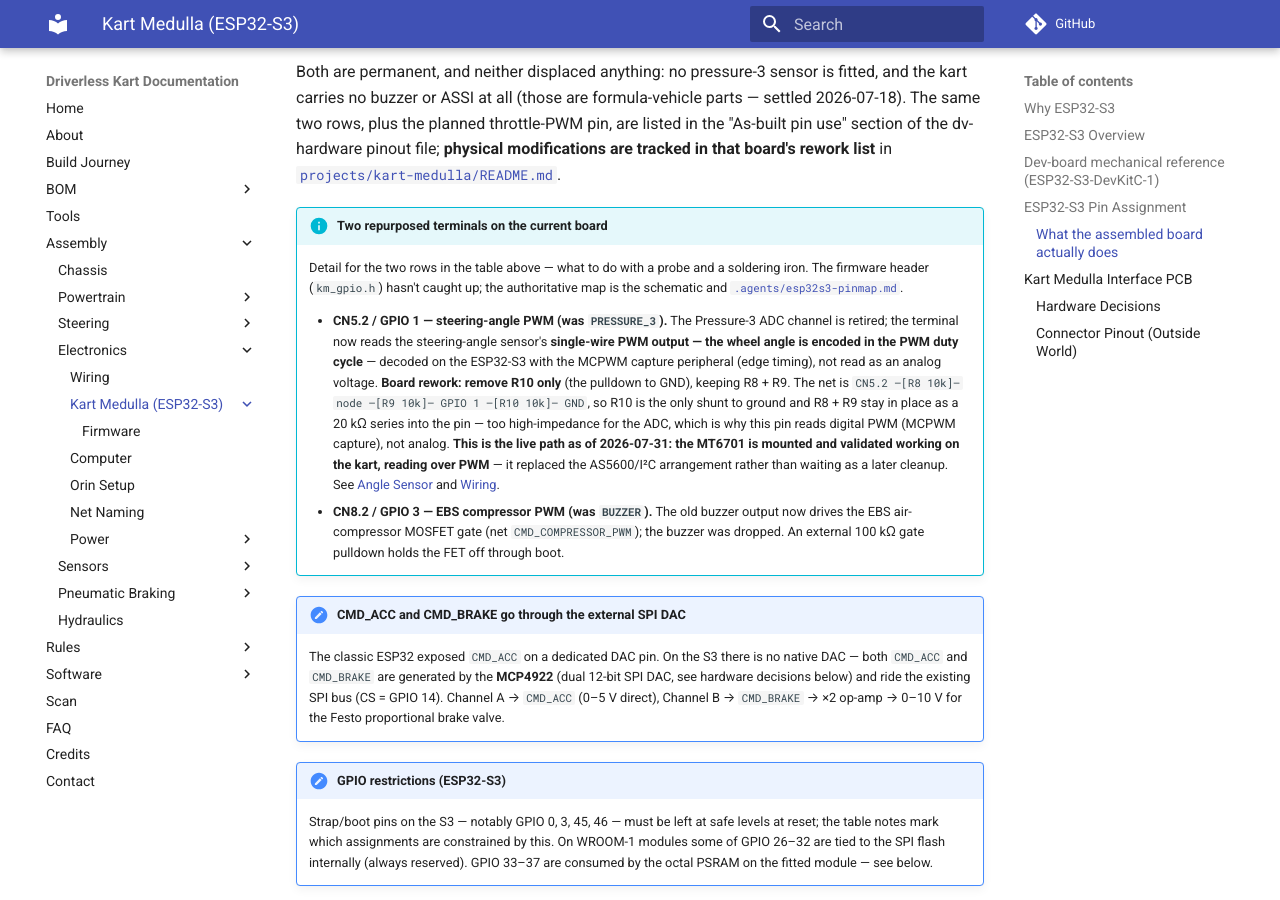
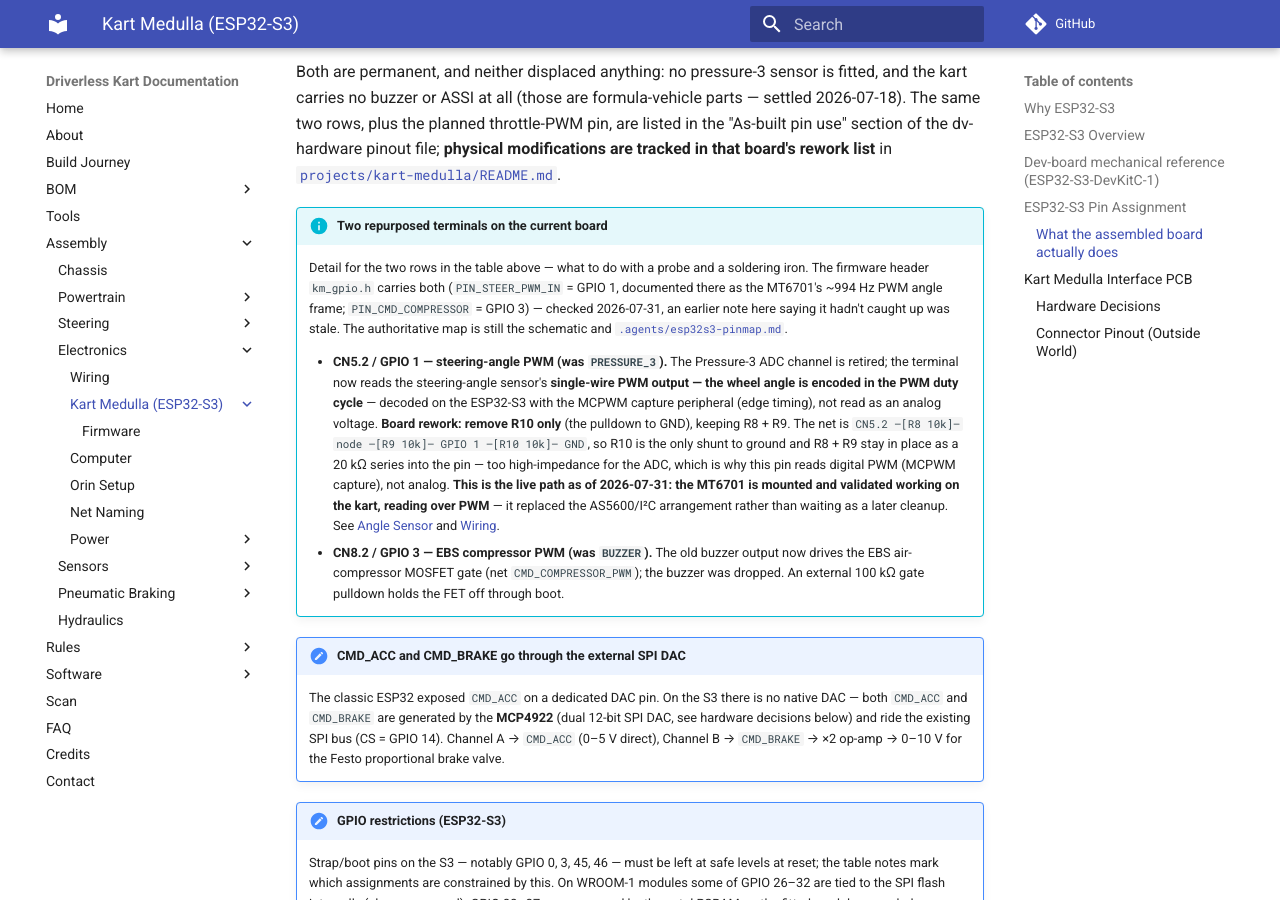
Before and after one commit to UM-Driverless/kart_docs, an MkDocs documentation site: the page built from docs/assembly/electronics/kart-medulla/index.md, in a window 1280 px wide and 900 px high, scrolled down 3140 px. Built offline with MkDocs 1.6.1 and Material for MkDocs 9.7.7, drawn with Linux system fonts in a browser that asks for light colours; comment, search, counter and statistics services are not loaded.

Commit message:
medulla: the firmware header already has both repurposed pins
The page claimed km_gpio.h hadn't caught up with the GPIO 1 / GPIO 3
reassignments. It has: PIN_STEER_PWM_IN is GPIO 1, annotated with the MT6701's
~994 Hz PWM angle frame, and PIN_CMD_COMPRESSOR is GPIO 3 on the ex-BUZZER net.

```diff
--- a/docs/assembly/electronics/kart-medulla/index.md
+++ b/docs/assembly/electronics/kart-medulla/index.md
@@ -81,7 +81,7 @@ dv-hardware pinout file; **physical modifications are tracked in that board's re
 [`projects/kart-medulla/README.md`](https://github.com/rubenayla/dv-hardware/blob/main/projects/kart-medulla/README.md).
 
 !!! info "Two repurposed terminals on the current board"
-    Detail for the two rows in the table above — what to do with a probe and a soldering iron. The firmware header (`km_gpio.h`) hasn't caught up; the authoritative map is the schematic and [`.agents/esp32s3-pinmap.md`](https://github.com/UM-Driverless/kart-medulla/blob/main/.agents/esp32s3-pinmap.md).
+    Detail for the two rows in the table above — what to do with a probe and a soldering iron. The firmware header `km_gpio.h` carries both (`PIN_STEER_PWM_IN` = GPIO 1, documented there as the MT6701's ~994 Hz PWM angle frame; `PIN_CMD_COMPRESSOR` = GPIO 3) — checked 2026-07-31, an earlier note here saying it hadn't caught up was stale. The authoritative map is still the schematic and [`.agents/esp32s3-pinmap.md`](https://github.com/UM-Driverless/kart-medulla/blob/main/.agents/esp32s3-pinmap.md).
 
     - **CN5.2 / GPIO 1 — steering-angle PWM (was `PRESSURE_3`).** The Pressure-3 ADC channel is retired; the terminal now reads the steering-angle sensor's **single-wire PWM output — the wheel angle is encoded in the PWM duty cycle** — decoded on the ESP32-S3 with the MCPWM capture peripheral (edge timing), not read as an analog voltage. **Board rework: remove R10 only** (the pulldown to GND), keeping R8 + R9. The net is `CN5.2 —[R8 10k]— node —[R9 10k]— GPIO 1 —[R10 10k]— GND`, so R10 is the only shunt to ground and R8 + R9 stay in place as a 20 kΩ series into the pin — too high-impedance for the ADC, which is why this pin reads digital PWM (MCPWM capture), not analog. **This is the live path as of 2026-07-31: the MT6701 is mounted and validated working on the kart, reading over PWM** — it replaced the AS5600/I²C arrangement rather than waiting as a later cleanup. See [Angle Sensor](../../steering/sensor/index.md) and [Wiring](../wiring.md).
     - **CN8.2 / GPIO 3 — EBS compressor PWM (was `BUZZER`).** The old buzzer output now drives the EBS air-compressor MOSFET gate (net `CMD_COMPRESSOR_PWM`); the buzzer was dropped. An external 100 kΩ gate pulldown holds the FET off through boot.
```
